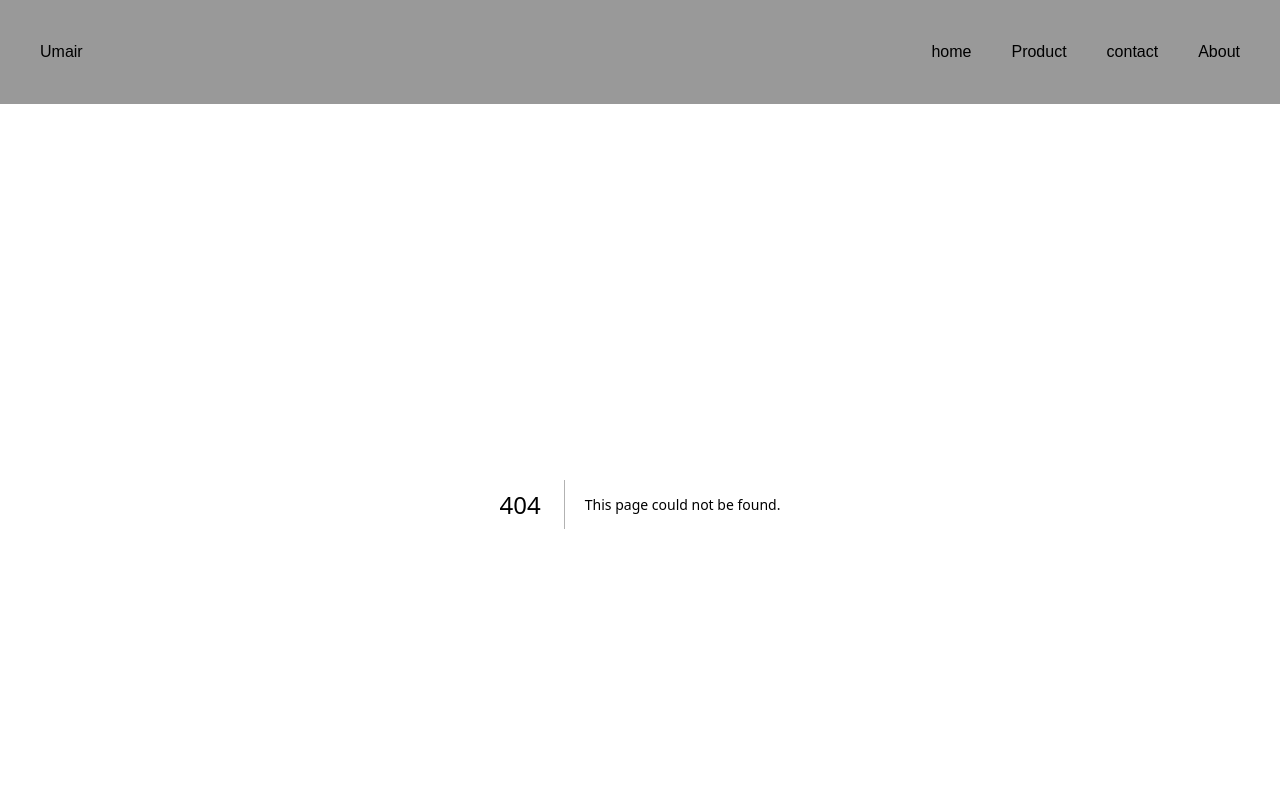
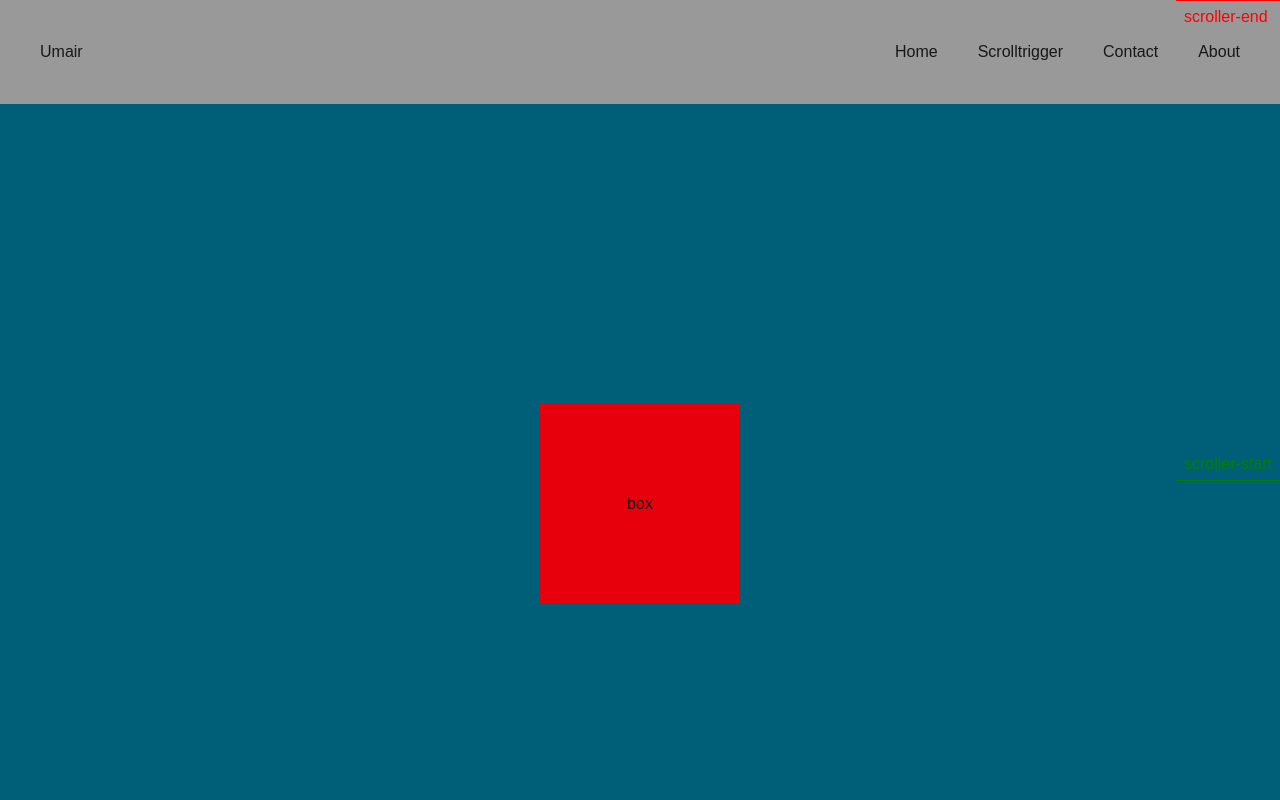
Before and after one commit to Umair-dev55/Next-JS-GSAP, a Next.js app: page /scrolltrigger in a window 1280 px wide. Before the commit this address had no page. Shown: the top 800 px of the page. Built offline with nearby package versions, Linux system fonts and the light colour scheme.

Commit message:
scroll trigger i

```diff
--- a/app/components/Nav.jsx
+++ b/app/components/Nav.jsx
@@ -34,20 +34,20 @@ const Nav = () => {
     });
     timeline.from("#hero", {
       opacity: 0,
-      x: -40,
+      x: -400,
       duration: 0.5,
     });
   });
   return (
     <div>
-      <nav className="justify-between bg-black/40 p-10 text-[16px]">
+      <nav className="justify-between bg-black/40 p-10 text-[16px] capitalize">
         <h3 className="logo">Umair</h3>
         <div className=" flex gap-10">
           <Link className="nav-link" href="/">
             home
           </Link>
-          <Link className="nav-link" href="/product">
-            Product
+          <Link className="nav-link" href="/scrolltrigger">
+            scrolltrigger
           </Link>
           <Link className="nav-link" href="/contact">
             contact
--- a/app/globals.css
+++ b/app/globals.css
@@ -34,13 +34,15 @@ body {
   .justify-evenly {
     @apply flex items-center justify-evenly;
   }
-  .justify-center {
+  .flex-center {
     @apply flex items-center justify-center;
-  }
-  .flex-center {
-    @apply flex justify-center items-center;
   }
   .abs-center {
     @apply absolute top-1/2 left-1/2 -translate-x-1/2 -translate-y-1/2;
   }
 }
+@layer components {
+  .box {
+    @apply size-50 bg-red-600;
+  }
+}
--- a/app/page.js
+++ b/app/page.js
@@ -1,6 +1,4 @@
-
 const page = () => {
-
   return (
     <div className="">
       {/* hero section  */}
--- a/app/product/page.js
+++ /dev/null
@@ -1,11 +0,0 @@
-import React from "react";
-
-const page = () => {
-  return (
-    <div>
-      <h1>Products</h1>
-    </div>
-  );
-};
-
-export default page;
--- /dev/null
+++ b/app/scrolltrigger/page.js
@@ -0,0 +1,50 @@
+"use client";
+import { useEffect } from "react";
+import { gsap } from "gsap";
+import { ScrollTrigger } from "gsap/ScrollTrigger";
+
+gsap.registerPlugin(ScrollTrigger);
+const page = () => {
+  useEffect(() => {
+    gsap.from(".page1 .box", {
+      scale: 0,
+      rotate: 720,
+      duration: 2,
+    });
+    gsap.from(".page2 > .box", {
+      scale: 0,
+      rotate: 720,
+      duration: 2,
+      scrollTrigger: {
+        trigger: ".page2 .box",
+        scroller: "body",
+        markers: true,
+        start: "top 60%",
+      },
+    });
+    gsap.from(".page3 > .box", {
+      scale: 0,
+      rotate: 720,
+      duration: 2,
+      scrollTrigger: {
+        trigger: ".page3 .box",
+        scroller: "body",
+      },
+    });
+  });
+  return (
+    <div>
+      <div className="page1 h-screen flex-center bg-cyan-800">
+        <div className="box flex-center">box</div>
+      </div>
+      <div className="page2 h-screen flex-center bg-cyan-950">
+        <div className="box flex-center">box</div>
+      </div>
+      <div className="page3 h-screen flex-center bg-cyan-900">
+        <div className="box flex-center">box</div>
+      </div>
+    </div>
+  );
+};
+
+export default page;
```
